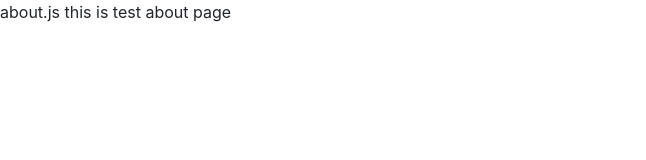
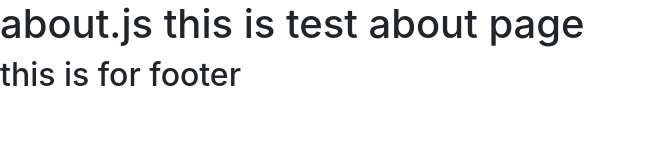
Before and after one commit to devtricks-company/yara, a Gatsby site: page /about in a window 1280 px wide. Shown: the whole page, without its empty margins (0-646 px from the left). Built offline with nearby package versions, Linux system fonts and the light colour scheme; Gatsby itself is replaced by a stand-in of ours.

```diff
--- a/src/pages/about.js
+++ b/src/pages/about.js
@@ -3,8 +3,11 @@ import React from 'react'
 const about = () => {
     return (
         <div>
-            about.js
-            this is test about page
+           <h1>about.js
+            this is test about page</h1>
+            <h2>
+                this is for footer
+            </h2>
 
         </div>
     )
```
